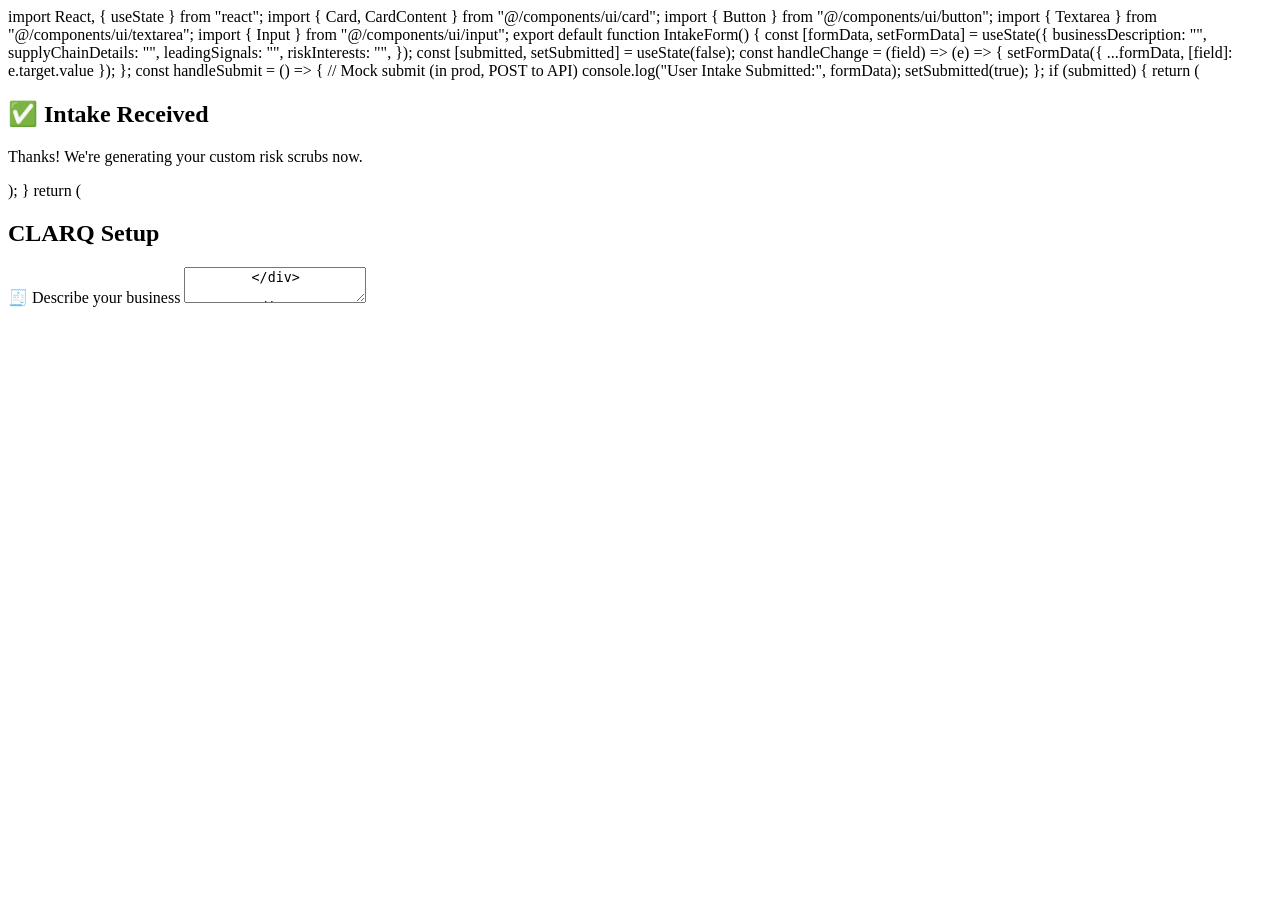
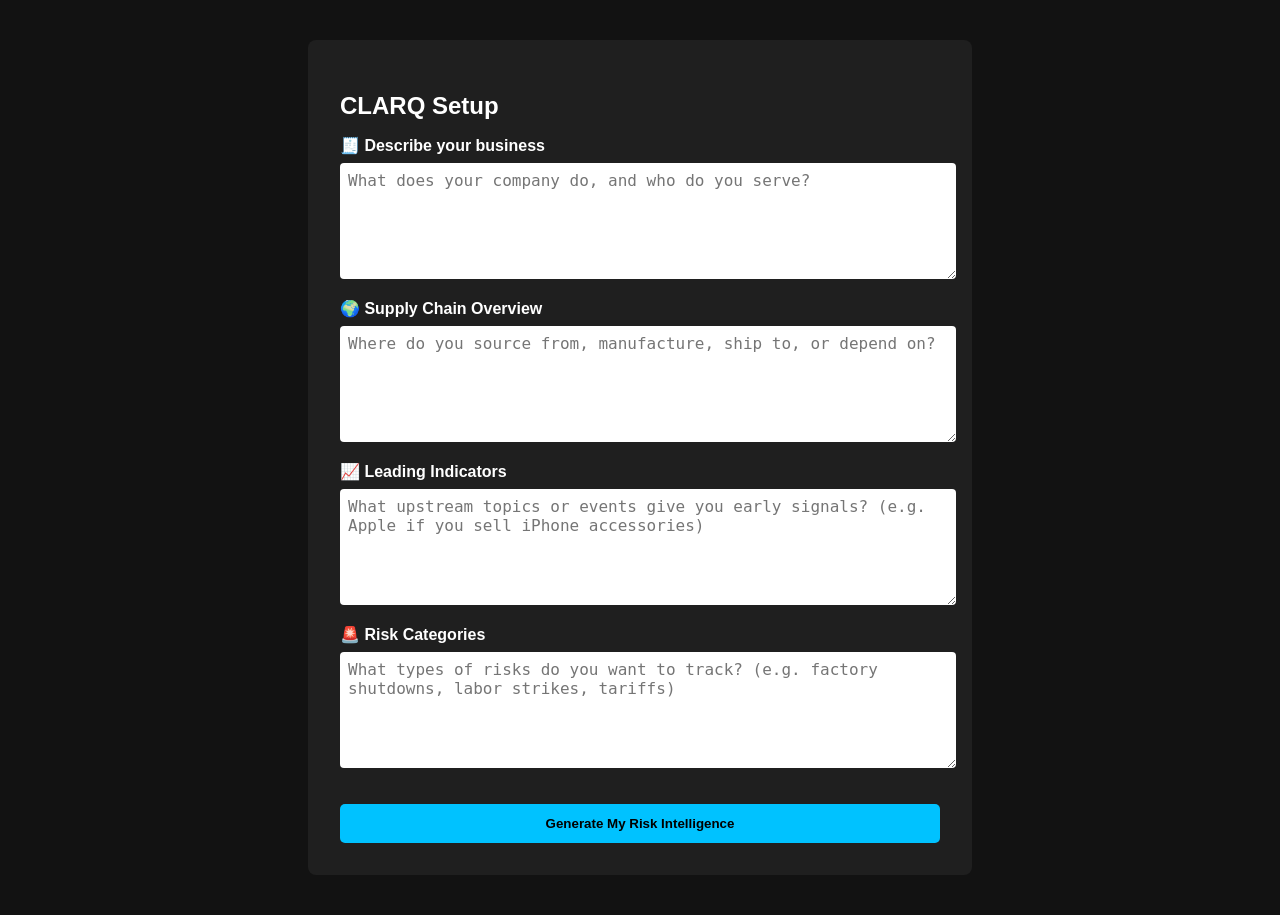
Before and after one commit to cgrizzzwald/clarq, a Flask app: page /setup in a window 1280 px wide. Before the commit the page ends 307 px from the top, so only its background shows below. Run offline with Flask 3, Linux system fonts and the light colour scheme.

Commit message:
Updated to work on Render

```diff
--- a/templates/setup.html
+++ b/templates/setup.html
@@ -1,82 +1,74 @@
-import React, { useState } from "react";
-import { Card, CardContent } from "@/components/ui/card";
-import { Button } from "@/components/ui/button";
-import { Textarea } from "@/components/ui/textarea";
-import { Input } from "@/components/ui/input";
+<!DOCTYPE html>
+<html lang="en">
+<head>
+  <meta charset="UTF-8" />
+  <title>CLARQ Setup</title>
+  <style>
+    body {
+      background-color: #121212;
+      font-family: Arial, sans-serif;
+      color: #fff;
+      padding: 2rem;
+    }
+    .card {
+      max-width: 600px;
+      margin: auto;
+      background-color: #1f1f1f;
+      padding: 2rem;
+      border-radius: 8px;
+    }
+    h2 {
+      font-size: 1.5rem;
+      margin-bottom: 1rem;
+    }
+    label {
+      display: block;
+      margin-top: 1rem;
+      font-weight: bold;
+    }
+    textarea {
+      width: 100%;
+      height: 100px;
+      margin-top: 0.5rem;
+      border-radius: 4px;
+      border: none;
+      padding: 0.5rem;
+      font-size: 1rem;
+    }
+    .submit-button {
+      margin-top: 2rem;
+      padding: 0.75rem 1.5rem;
+      background-color: #00c2ff;
+      border: none;
+      color: #000;
+      font-weight: bold;
+      border-radius: 5px;
+      cursor: pointer;
+      width: 100%;
+    }
+    .submit-button:hover {
+      background-color: #00a8dd;
+    }
+  </style>
+</head>
+<body>
+  <div class="card">
+    <h2>CLARQ Setup</h2>
+    <form method="POST">
+      <label for="business_type">🧾 Describe your business</label>
+      <textarea id="business_type" name="business_type" placeholder="What does your company do, and who do you serve?"></textarea>
 
-export default function IntakeForm() {
-  const [formData, setFormData] = useState({
-    businessDescription: "",
-    supplyChainDetails: "",
-    leadingSignals: "",
-    riskInterests: "",
-  });
+      <label for="countries">🌍 Supply Chain Overview</label>
+      <textarea id="countries" name="countries" placeholder="Where do you source from, manufacture, ship to, or depend on?"></textarea>
 
-  const [submitted, setSubmitted] = useState(false);
+      <label for="signals">📈 Leading Indicators</label>
+      <textarea id="signals" name="signals" placeholder="What upstream topics or events give you early signals? (e.g. Apple if you sell iPhone accessories)"></textarea>
 
-  const handleChange = (field) => (e) => {
-    setFormData({ ...formData, [field]: e.target.value });
-  };
+      <label for="risks">🚨 Risk Categories</label>
+      <textarea id="risks" name="risks" placeholder="What types of risks do you want to track? (e.g. factory shutdowns, labor strikes, tariffs)"></textarea>
 
-  const handleSubmit = () => {
-    // Mock submit (in prod, POST to API)
-    console.log("User Intake Submitted:", formData);
-    setSubmitted(true);
-  };
-
-  if (submitted) {
-    return (
-      <Card className="p-6 text-center max-w-2xl mx-auto">
-        <h2 className="text-xl font-semibold mb-2">✅ Intake Received</h2>
-        <p>Thanks! We're generating your custom risk scrubs now.</p>
-      </Card>
-    );
-  }
-
-  return (
-    <Card className="p-6 max-w-2xl mx-auto">
-      <h2 className="text-2xl font-semibold mb-4">CLARQ Setup</h2>
-      <CardContent className="space-y-4">
-        <div>
-          <label className="block mb-1 font-medium">🧾 Describe your business</label>
-          <Textarea
-            placeholder="What does your company do, and who do you serve?"
-            value={formData.businessDescription}
-            onChange={handleChange("businessDescription")}
-          />
-        </div>
-
-        <div>
-          <label className="block mb-1 font-medium">🌍 Supply Chain Overview</label>
-          <Textarea
-            placeholder="Where do you source from, manufacture, ship to, or depend on?"
-            value={formData.supplyChainDetails}
-            onChange={handleChange("supplyChainDetails")}
-          />
-        </div>
-
-        <div>
-          <label className="block mb-1 font-medium">📈 Leading Indicators</label>
-          <Textarea
-            placeholder="What upstream topics or events give you early signals? (e.g. Apple if you sell iPhone accessories)"
-            value={formData.leadingSignals}
-            onChange={handleChange("leadingSignals")}
-          />
-        </div>
-
-        <div>
-          <label className="block mb-1 font-medium">🚨 Risk Categories</label>
-          <Textarea
-            placeholder="What types of risks do you want to track? (e.g. factory shutdowns, labor strikes, tariffs)"
-            value={formData.riskInterests}
-            onChange={handleChange("riskInterests")}
-          />
-        </div>
-
-        <Button className="w-full mt-4" onClick={handleSubmit}>
-          Generate My Risk Intelligence
-        </Button>
-      </CardContent>
-    </Card>
-  );
-}
+      <button type="submit" class="submit-button">Generate My Risk Intelligence</button>
+    </form>
+  </div>
+</body>
+</html>
```
